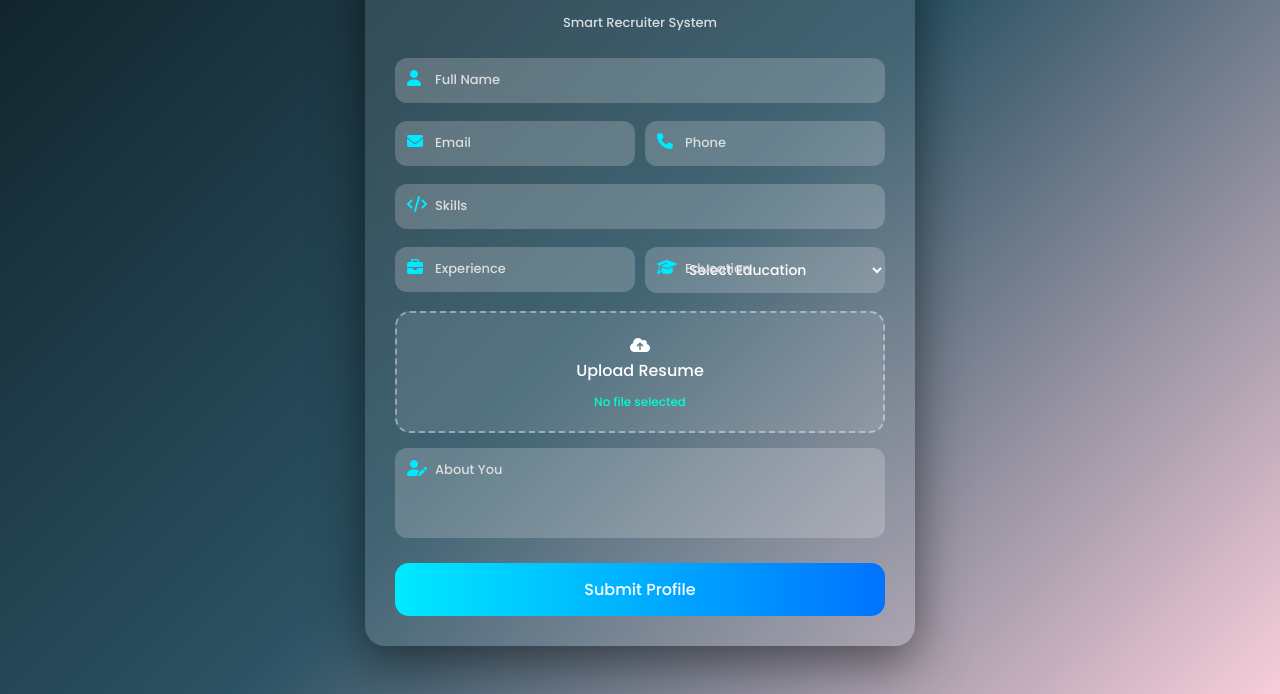
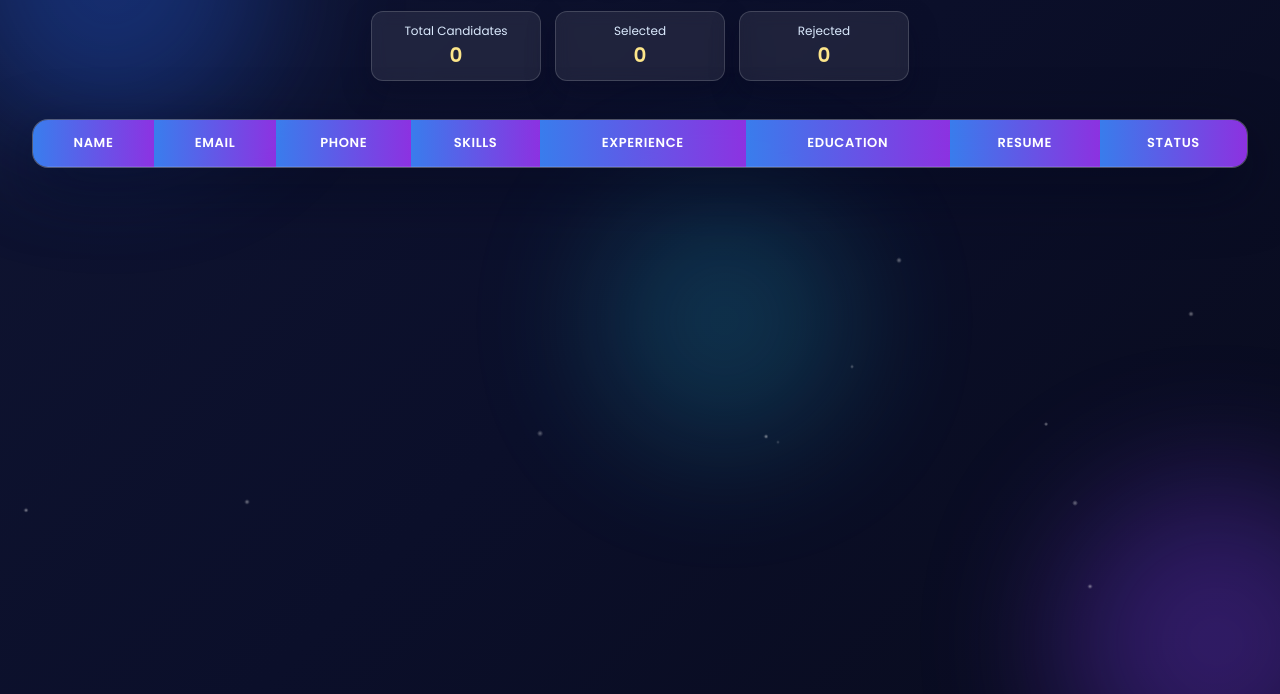
Before and after one commit to ANOOP-sharma21/smart-recruiter-system, a plain HTML site: page frontend/candidate.html in a window 1280 px wide. Shown: the part 106-800 px from the top of the page. Drawn offline with Linux system fonts and the light colour scheme.

Commit message:
Update candidate.html

```diff
--- a/frontend/candidate.html
+++ b/frontend/candidate.html
@@ -2,291 +2,390 @@
 <html lang="en">
 <head>
 <meta charset="UTF-8">
-<meta name="viewport" content="width=device-width, initial-scale=1.0">
-<title>Smart Recruiter - Candidate Form</title>
+<title>Dashboard</title>
 
-<link href="https://fonts.googleapis.com/css2?family=Poppins:wght@300;500;600&display=swap" rel="stylesheet">
-<script src="https://kit.fontawesome.com/a2d9d6cfd3.js"></script>
+<link href="https://fonts.googleapis.com/css2?family=Poppins:wght@300;400;600&display=swap" rel="stylesheet">
 
 <style>
-*{
+body{
+  min-height:100vh;
   margin:0;
-    padding:0;
-    box-sizing:border-box;
-    font-family:'Poppins',sans-serif;
+  background: linear-gradient(-45deg, #06070f, #0b0f2a, #141a3a, #1e1340);
+  background-size: 300% 300%;
+  animation: gradientFlow 16s ease infinite;
+  color:white;
+  font-family:Poppins;
+  position:relative;
+  overflow-x:hidden;
 }
 
-body{
-    min-height:100vh;
+header{
+  padding:22px 15px 12px;
+  text-align:center;
+  position:relative;
+  z-index:2;
+}
+
+header h2{
+  font-size:30px;
+  letter-spacing:.8px;
+  background: linear-gradient(90deg, #f8fafc, #dbeafe, #fde68a);
+  background-clip:text;
+  -webkit-background-clip:text;
+  -webkit-text-fill-color:transparent;
+  text-shadow: 0 6px 25px rgba(0,0,0,.35);
+}
+
+.stats{
   display:flex;
   justify-content:center;
-    align-items:center;
-    background: linear-gradient(135deg,#0f2027,#2c5364,#f8cdda);
+  gap:14px;
+  flex-wrap:wrap;
+  margin:14px auto 6px;
 }
 
-/* CARD */
-.card{
-    width:550px;
-    padding:30px;
-    border-radius:20px;
-    background:rgba(255,255,255,0.1);
-    backdrop-filter:blur(25px);
-    box-shadow:0 15px 50px rgba(0,0,0,0.5);
-    color:white;
+.stat-card{
+  min-width:140px;
+  padding:10px 14px;
+  border-radius:12px;
+  background:rgba(255,255,255,.08);
+  border:1px solid rgba(255,255,255,.16);
+  backdrop-filter: blur(8px);
+  box-shadow: 0 12px 28px rgba(8, 10, 35, .35);
 }
 
-h2{text-align:center;margin-bottom:5px;}
-.subtitle{text-align:center;font-size:13px;margin-bottom:25px;opacity:0.8;}
-
-.input-box{
-    position:relative;
-    margin-bottom:18px;
+.stat-card small{
+  display:block;
+  color:#dbeafe;
+  font-size:12px;
 }
 
-.input-box input,
-.input-box textarea,
-.input-box select{
-    width:100%;
-    padding:12px 40px;
-    border-radius:12px;
-    border:none;
-    outline:none;
-    background:rgba(255,255,255,0.2);
-    color:white;
-    font-size:14px;
+.stat-card b{
+  font-size:20px;
+  color:#fde68a;
 }
 
-/* FIX DROPDOWN */
-.input-box select option{
-    color:black;
-    background:white;
+table{
+  width:95%;
+  margin:20px auto 35px;
+  background: rgba(255,255,255,.1);
+  color:#f8fafc;
+  border-radius:16px;
+  border-collapse:separate;
+  border-spacing:0;
+  overflow:hidden;
+  backdrop-filter: blur(14px);
+  border:1px solid rgba(255,255,255,.2);
+  box-shadow: 0 20px 60px rgba(3, 8, 30, .55);
+  position:relative;
+  z-index:2;
+  transform-style:preserve-3d;
+  transition: transform .2s ease, box-shadow .2s ease;
 }
 
-.input-box textarea{
-    height:90px;
-    resize:none;
+th{
+  background: linear-gradient(90deg, rgba(59,130,246,.95), rgba(147,51,234,.95));
+  color:white;
+  font-weight:600;
+  text-transform:uppercase;
+  font-size:13px;
+  letter-spacing:.6px;
 }
 
-/* LABEL */
-.input-box label{
-    position:absolute;
-    top:12px;
-    left:40px;
-    font-size:13px;
-    color:#ddd;
-    transition:0.3s;
+th,td{
+  padding:13px 10px;
+  text-align:center;
+  border-bottom:1px solid rgba(255,255,255,.1);
 }
 
-.input-box input:focus ~ label,
-.input-box input:not(:placeholder-shown) ~ label,
-.input-box textarea:focus ~ label,
-.input-box textarea:not(:placeholder-shown) ~ label,
-.input-box select:focus ~ label,
-.input-box select:valid ~ label{
-    top:-8px;
-    left:35px;
-    font-size:11px;
-    color:#00eaff;
+tbody tr{
+  transition: .25s ease;
 }
 
-/* ICON */
-.input-box i{
-    position:absolute;
-    top:12px;
-    left:12px;
-    color:#00eaff;
+tbody tr:hover{
+  background: rgba(255,255,255,.08);
+  transform: scale(1.004);
 }
 
-/* ROW */
-.row{
-    display:flex;
-    gap:10px;
+.skill{
+  background: linear-gradient(90deg,#2563eb,#7c3aed);
+  color:white;
+  padding:4px 10px;
+  border-radius:999px;
+  margin:2px;
+  display:inline-block;
+  font-size:12px;
+  box-shadow:0 6px 16px rgba(29,78,216,.35);
 }
 
-.row .input-box{
-    flex:1;
+button{
+  padding:6px 10px;
+  border:none;
+  color:white;
+  border-radius:5px;
+  cursor:pointer;
 }
 
-/* FILE UPLOAD */
-.file-upload{
-    position:relative;
-    border:2px dashed rgba(255,255,255,0.4);
-    border-radius:15px;
-    text-align:center;
-    padding:20px;
-    cursor:pointer;
-    background:rgba(255,255,255,0.1);
-    margin-bottom:15px;
+.select{background:#00c853;}
+.reject{background:#ff3d00;}
+.delete{background:#444;}
+
+.bg-blob{
+  position:fixed;
+  width:320px;
+  height:320px;
+  border-radius:50%;
+  filter: blur(70px);
+  opacity:.35;
+  z-index:0;
+  pointer-events:none;
 }
 
-.file-upload:hover{
-    border-color:#00eaff;
+.blob-1{
+  top:-60px;
+  left:-70px;
+  background:#2563eb;
+  animation: floatBlob 14s ease-in-out infinite;
 }
 
-.file-upload input{
-    position:absolute;
-    width:100%;
-    height:100%;
-    top:0;
-    left:0;
+.blob-2{
+  bottom:-120px;
+  right:-80px;
+  background:#7c3aed;
+  animation: floatBlob 17s ease-in-out infinite reverse;
+}
+
+.blob-3{
+  top:40%;
+  left:45%;
+  width:250px;
+  height:250px;
+  background:#22d3ee;
+  opacity:.2;
+  animation: floatBlob 12s ease-in-out infinite;
+}
+
+.sparkle{
+  position:fixed;
+  width:8px;
+  height:8px;
+  border-radius:50%;
+  background: radial-gradient(circle, #ffffff 0%, rgba(255,255,255,0) 70%);
+  pointer-events:none;
+  z-index:1;
+  animation: rise 10s linear forwards;
+}
+
+.fade-in{
+  animation: rowIn .5s ease forwards;
   opacity:0;
 }
 
-#fileName{
-    margin-top:10px;
-    font-size:12px;
-    color:#00ffcc;
+@keyframes gradientFlow{
+  0%{background-position:0% 50%;}
+  50%{background-position:100% 50%;}
+  100%{background-position:0% 50%;}
 }
 
-/* BUTTON */
-button{
-    width:100%;
-    padding:14px;
-    border:none;
-    border-radius:14px;
-    background:linear-gradient(90deg,#00eaff,#0072ff);
-    color:white;
-    font-size:16px;
-    cursor:pointer;
+@keyframes floatBlob{
+  0%,100%{transform:translate(0,0);}
+  50%{transform:translate(25px,-20px);}
 }
 
-button:hover{
-    transform:scale(1.05);
+@keyframes rise{
+  0%{transform:translateY(0) scale(.4);opacity:0;}
+  20%{opacity:.55;}
+  100%{transform:translateY(-120px) scale(1.25);opacity:0;}
 }
-.candi{
-    color:white;
-    text-decoration:none;
+
+@keyframes rowIn{
+  from{opacity:0;transform:translateY(8px);}
+  to{opacity:1;transform:translateY(0);}
 }
 </style>
 </head>
 
 <body>
+<div class="bg-blob blob-1"></div>
+<div class="bg-blob blob-2"></div>
+<div class="bg-blob blob-3"></div>
 
-<div class="card">
-    <h2>Candidate Profile</h2>
-    <div class="subtitle">Smart Recruiter System</div>
-
-    <form id="candidateForm">
-
-        <div class="input-box">
-            <i class="fas fa-user"></i>
-            <input type="text" id="name" required placeholder=" ">
-            <label>Full Name</label>
+<header>
+<h2 id="mainTitle">Smart Recruiter Dashboard</h2>
+<div class="stats">
+  <div class="stat-card">
+    <small>Total Candidates</small>
+    <b id="totalCount">0</b>
   </div>
-
-        <div class="row">
-            <div class="input-box">
-                <i class="fas fa-envelope"></i>
-                <input type="email" id="email" required placeholder=" ">
-                <label>Email</label>
+  <div class="stat-card">
+    <small>Selected</small>
+    <b id="selectedCount">0</b>
   </div>
-
-            <div class="input-box">
-                <i class="fas fa-phone"></i>
-                <input type="tel" id="phone" required placeholder=" ">
-                <label>Phone</label>
+  <div class="stat-card">
+    <small>Rejected</small>
+    <b id="rejectedCount">0</b>
   </div>
 </div>
+</header>
 
-        <div class="input-box">
-            <i class="fas fa-code"></i>
-            <input type="text" id="skills" required placeholder=" ">
-            <label>Skills</label>
-        </div>
+<table>
+<thead>
+<tr>
+<th>Name</th>
+<th>Email</th>
+<th>Phone</th>
+<th>Skills</th>
+<th>Experience</th>
+<th>Education</th>
+<th>Resume</th>
+<th>Status</th>
 
-        <div class="row">
-            <div class="input-box">
-                <i class="fas fa-briefcase"></i>
-                <input type="number" id="experience" required placeholder=" ">
-                <label>Experience</label>
-            </div>
+</tr>
+</thead>
 
-            <div class="input-box">
-                <i class="fas fa-graduation-cap"></i>
-                <select id="education" required>
-                    <option value="" disabled selected>Select Education</option>
-                    <option>B.Tech</option>
-                    <option>BCA</option>
-                    <option>MCA</option>
-                    <option>M.Tech</option>
-                    <option>MBA</option>
-                    <option>BBA</option>
-                </select>
-                <label>Education</label>
-            </div>
-        </div>
-
-        <!-- FILE UPLOAD -->
-        <div class="file-upload">
-            <i class="fas fa-cloud-upload-alt"></i>
-            <p>Upload Resume</p>
-            <input type="file" id="fileInput" accept=".pdf,.doc,.docx" required>
-            <div id="fileName">No file selected</div>
-        </div>
-
-        <div class="input-box">
-            <i class="fas fa-user-edit"></i>
-            <textarea id="about" required placeholder=" "></textarea>
-            <label>About You</label>
-        </div>
-
-        <button type="submit"><a class="candi" href="candidate.html">Submit Profile</a></button>
-
-    </form>
-</div>
+<tbody id="tableBody"></tbody>
+</table>
 
 <script>
-const fileInput = document.getElementById("fileInput");
-const fileName = document.getElementById("fileName");
 
-let selectedFile = null;
+function getDB(){
+return JSON.parse(localStorage.getItem("candidates")) || [];
+}
 
-// SHOW FILE NAME
-fileInput.addEventListener("change", function(){
-    if(this.files.length > 0){
-        selectedFile = this.files[0];
-        fileName.innerText = "Selected: " + selectedFile.name;
+function saveDB(data){
+localStorage.setItem("candidates", JSON.stringify(data));
 }
+
+function render(){
+
+let db=getDB();
+let table=document.getElementById("tableBody");
+
+table.innerHTML="";
+
+db.forEach(c=>{
+
+let skills=c.skills.map(s=>`<span class="skill">${s}</span>`).join("");
+
+table.innerHTML+=`
+<tr>
+<td>${c.name}</td>
+<td>${c.email}</td>
+<td>${c.phone}</td>
+<td>${skills}</td>
+<td>${c.experience}</td>
+<td>${c.education}</td>
+<td><a href="${c.resume}" target="_blank">View</a></td>
+<td>${c.status}</td>
+
+
+</tr>
+`;
 });
 
-// FORM SUBMIT
-document.getElementById("candidateForm").addEventListener("submit", function(e){
-    e.preventDefault();
-
-    if(!selectedFile){
-        alert("Please upload resume!");
-        return;
+animateRows();
+animateCounters(db);
 }
 
-    let reader = new FileReader();
+function animateRows(){
+const rows = document.querySelectorAll("#tableBody tr");
+rows.forEach((row, i)=>{
+  row.classList.add("fade-in");
+  row.style.animationDelay = `${i * 70}ms`;
+});
+}
 
-    reader.onload = function(){
+function createSparkles(){
+setInterval(()=>{
+  const dot = document.createElement("span");
+  dot.className = "sparkle";
+  dot.style.left = Math.random() * window.innerWidth + "px";
+  dot.style.top = Math.random() * window.innerHeight + "px";
+  document.body.appendChild(dot);
+  setTimeout(()=> dot.remove(), 10000);
+}, 380);
+}
 
-        let candidate = {
-            id: Date.now(),
-            name: name.value,
-            email: email.value,
-            phone: phone.value,
-            skills: skills.value.split(",").map(s=>s.trim().toUpperCase()),
-            experience: experience.value,
-            education: education.value,
-            about: about.value,
-            resume: reader.result,
-            status: "Pending"
-        };
+function animateNumber(el, target){
+const duration = 900;
+const start = Number(el.textContent) || 0;
+const startTime = performance.now();
 
-        let db = JSON.parse(localStorage.getItem("candidates")) || [];
-        db.push(candidate);
+function tick(now){
+  const progress = Math.min((now - startTime) / duration, 1);
+  const value = Math.floor(start + (target - start) * progress);
+  el.textContent = value;
+  if(progress < 1) requestAnimationFrame(tick);
+}
+requestAnimationFrame(tick);
+}
 
-        localStorage.setItem("candidates", JSON.stringify(db));
+function animateCounters(db){
+const total = db.length;
+const selected = db.filter(c=>String(c.status).toLowerCase() === "selected").length;
+const rejected = db.filter(c=>String(c.status).toLowerCase() === "rejected").length;
 
-        alert("Profile Submitted Successfully ✅");
+animateNumber(document.getElementById("totalCount"), total);
+animateNumber(document.getElementById("selectedCount"), selected);
+animateNumber(document.getElementById("rejectedCount"), rejected);
+}
 
-        window.location.href = "dashboard.html";
-    };
+function initTitleTyping(){
+const title = document.getElementById("mainTitle");
+const fullText = "Smart Recruiter Dashboard";
+let i = 0;
+title.textContent = "";
+const type = setInterval(()=>{
+  title.textContent += fullText.charAt(i);
+  i++;
+  if(i >= fullText.length) clearInterval(type);
+}, 65);
+}
 
-    reader.readAsDataURL(selectedFile);
+function addTableTilt(){
+const table = document.querySelector("table");
+table.addEventListener("mousemove", (e)=>{
+  const rect = table.getBoundingClientRect();
+  const x = e.clientX - rect.left;
+  const y = e.clientY - rect.top;
+  const rotateY = ((x / rect.width) - 0.5) * 4;
+  const rotateX = ((y / rect.height) - 0.5) * -3;
+  table.style.transform = `perspective(900px) rotateX(${rotateX}deg) rotateY(${rotateY}deg)`;
+  table.style.boxShadow = "0 28px 70px rgba(3, 8, 30, .65)";
 });
+
+table.addEventListener("mouseleave", ()=>{
+  table.style.transform = "perspective(900px) rotateX(0deg) rotateY(0deg)";
+  table.style.boxShadow = "0 20px 60px rgba(3, 8, 30, .55)";
+});
+}
+
+function selectCandidate(id){
+let db=getDB().map(c=>{
+if(c.id===id) c.status="Selected";
+return c;
+});
+saveDB(db); render();
+}
+
+function rejectCandidate(id){
+let db=getDB().map(c=>{
+if(c.id===id) c.status="Rejected";
+return c;
+});
+saveDB(db); render();
+}
+
+function deleteCandidate(id){
+saveDB(getDB().filter(c=>c.id!==id));
+render();
+}
+
+render();
+createSparkles();
+initTitleTyping();
+addTableTilt();
+
 </script>
 
 </body>
```
Lines whose indentation alone changed are shown as unchanged.
